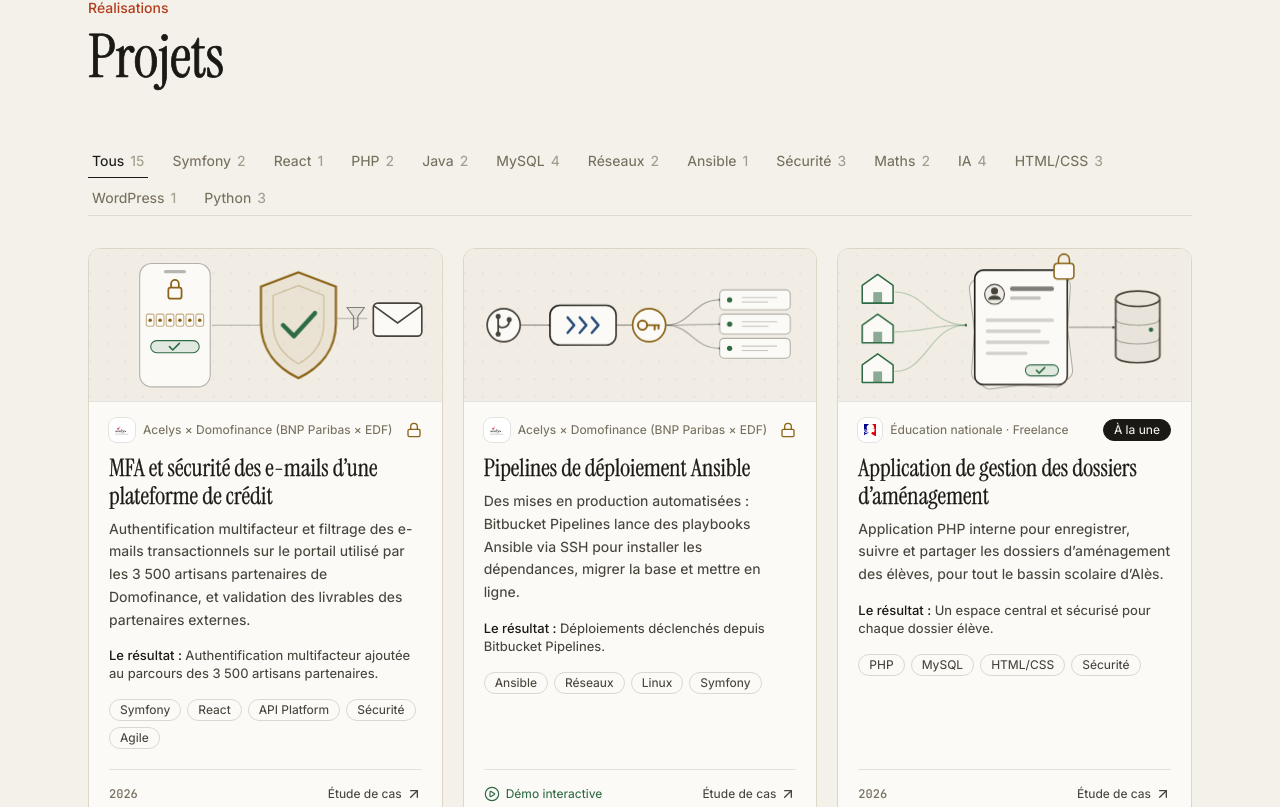
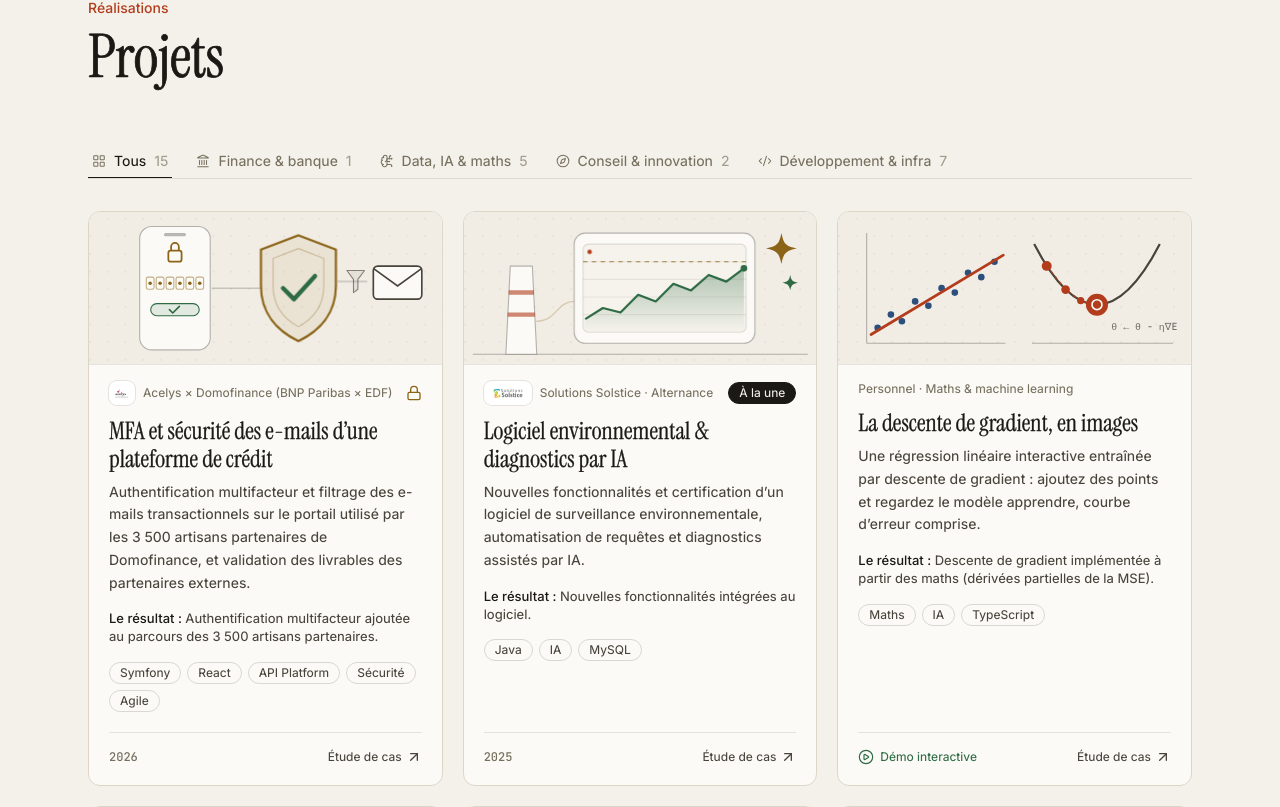
Before and after one commit to RobinCanovas/portfolio, a React (Vite) app: page / in a window 1280 px wide. Shown: the part 2613-3420 px from the top of the page. Built offline with nearby package versions, Linux system fonts and the light colour scheme.

Commit message:
feat: filter projects by field in grid and navigation

```diff
--- a/src/App.tsx
+++ b/src/App.tsx
@@ -17,7 +17,7 @@ import { BackToTop, LocalTime } from './components/fx/Extras';
 import { StackLine } from './components/fx/StackLine';
 import { AnimatePresence, motion } from 'framer-motion';
 import { findExperience, findProject, profile } from './data/profile';
-import type { Tech } from './types';
+import type { Domain } from './types';
 
 const ExperiencePage = lazy(() => import('./pages/ExperiencePage').then((m) => ({ default: m.ExperiencePage })));
 const ProjectPage = lazy(() => import('./pages/ProjectPage').then((m) => ({ default: m.ProjectPage })));
@@ -79,7 +79,7 @@ function Portfolio() {
   useKonami(triggerHyperMode);
   usePauseOffscreen();
   const route = useRoute();
-  const [filter, setFilter] = useState<Tech | 'All'>('All');
+  const [filter, setFilter] = useState<Domain | 'All'>('All');
   const [contactOpen, setContactOpen] = useState(false);
   const [paletteOpen, setPaletteOpen] = useState(false);
   const previousRoute = useRef(route.name);
@@ -94,8 +94,8 @@ function Portfolio() {
   const closePalette = useCallback(() => setPaletteOpen(false), []);
   const openExperience = useCallback((id: string) => navigate(href.experience(id)), []);
   const openProject = useCallback((id: string) => navigate(href.project(id)), []);
-  const filterProjects = useCallback((tech: Tech | 'All') => {
-    setFilter(tech);
+  const filterProjects = useCallback((domain: Domain | 'All') => {
+    setFilter(domain);
     navigate(href.section('projects'));
   }, []);
 
--- /dev/null
+++ b/src/components/DomainIcon.tsx
@@ -0,0 +1,9 @@
+import { BrainCircuit, Code2, Compass, Landmark, LayoutGrid } from 'lucide-react';
+import type { Domain } from '../types';
+
+const ICONS = { All: LayoutGrid, finance: Landmark, data: BrainCircuit, business: Compass, dev: Code2 } as const;
+
+export function DomainIcon({ domain, className = 'size-4' }: { domain: Domain | 'All'; className?: string }) {
+  const Icon = ICONS[domain];
+  return <Icon className={`shrink-0 text-ink-3 ${className}`} strokeWidth={1.75} aria-hidden="true" />;
+}
--- a/src/components/Navbar.tsx
+++ b/src/components/Navbar.tsx
@@ -7,9 +7,9 @@ import { useActiveSection } from '../hooks/useActiveSection';
 import { useContent, useLang } from '../i18n';
 import type { UiKey } from '../i18n/ui';
 import { href, navigate } from '../router';
-import type { Tech } from '../types';
+import type { Domain } from '../types';
 import { Logo } from './Logo';
-import { TechIcon } from './TechIcon';
+import { DomainIcon } from './DomainIcon';
 import { CompanyLogo, LogoTile } from './ui';
 
 type MenuId = 'experience' | 'projects' | 'goals';
@@ -24,7 +24,7 @@ const LINKS: { id: string; label: UiKey; menu?: MenuId }[] = [
 const SECTION_IDS = ['home', ...LINKS.map((l) => l.id), 'contact'];
 
 export interface NavActions {
-  onFilter: (tech: Tech | 'All') => void;
+  onFilter: (domain: Domain | 'All') => void;
   onOpenExperience: (id: string) => void;
   onFocusProject: (id: string) => void;
   onContact: () => void;
@@ -33,7 +33,7 @@ export interface NavActions {
   onHome?: boolean;
 }
 
-const countFor = (c: Content, tech: Tech | 'All') => (tech === 'All' ? c.projects.length : c.projects.filter((p) => p.stack.includes(tech)).length);
+const countFor = (c: Content, domain: Domain | 'All') => (domain === 'All' ? c.projects.length : c.projects.filter((p) => p.domain === domain).length);
 
 /** FR / EN switch — English is the default language. */
 function LangToggle({ className = '' }: { className?: string }) {
@@ -159,21 +159,21 @@ function ProjectsPanel({ onFilter, onFocusProject, close }: { onFilter: NavActio
     <div className="grid w-[min(92vw,680px)] grid-cols-[1fr_1.1fr] gap-2 p-2">
       <div>
         <p className="px-3 pt-2 pb-1 text-xs text-ink-3">{t('nav.filter')}</p>
-        <ul className="grid grid-cols-2 gap-0.5">
-          {(['All', ...c.projectFilters] as const).map((tech, i) => (
-            <motion.li key={tech} initial={{ opacity: 0 }} animate={{ opacity: 1 }} transition={{ delay: i * 0.015, duration: 0.2 }}>
+        <ul className="grid grid-cols-1 gap-0.5">
+          {(['All', ...c.domains] as const).map((domain, i) => (
+            <motion.li key={domain} initial={{ opacity: 0 }} animate={{ opacity: 1 }} transition={{ delay: i * 0.015, duration: 0.2 }}>
               <button
                 type="button"
                 data-menu-item
                 onClick={() => {
                   close();
-                  onFilter(tech);
+                  onFilter(domain);
                 }}
                 className="group flex w-full items-center gap-2.5 rounded-lg px-3 py-2 text-left text-sm text-ink-2 transition-colors hover:bg-ink/[0.04] hover:text-ink"
               >
-                <TechIcon tech={tech} />
-                <span className="flex-1 truncate">{tech === 'All' ? t('nav.allProjects') : c.tech(tech)}</span>
-                <span className="font-mono text-[10px] text-ink-3">{countFor(c, tech)}</span>
+                <DomainIcon domain={domain} />
+                <span className="flex-1 truncate">{domain === 'All' ? t('nav.allProjects') : t(`domain.${domain}`)}</span>
+                <span className="font-mono text-[10px] text-ink-3">{countFor(c, domain)}</span>
               </button>
             </motion.li>
           ))}
@@ -558,18 +558,18 @@ export function Navbar({ onFilter, onOpenExperience, onFocusProject, onContact,
               </Accordion>
               <Accordion title={t('nav.projects')} open={section === 'projects'} onToggle={() => setSection((s) => (s === 'projects' ? null : 'projects'))}>
                 <div className="flex flex-wrap gap-2 px-2">
-                  {(['All', ...c.projectFilters] as const).map((tech) => (
+                  {(['All', ...c.domains] as const).map((domain) => (
                     <button
-                      key={tech}
+                      key={domain}
                       type="button"
                       onClick={mobilePick(() => {
-                        onFilter(tech);
+                        onFilter(domain);
                       })}
                       className="group inline-flex items-center gap-1.5 rounded-full border border-ink/15 px-3 py-1.5 font-mono text-xs text-ink-2 hover:border-ink/40"
                     >
-                      <TechIcon tech={tech} className="size-3.5" />
-                      {tech === 'All' ? t('nav.allProjects') : c.tech(tech)}
-                      <span className="text-ink-3">{countFor(c, tech)}</span>
+                      <DomainIcon domain={domain} className="size-3.5" />
+                      {domain === 'All' ? t('nav.allProjects') : t(`domain.${domain}`)}
+                      <span className="text-ink-3">{countFor(c, domain)}</span>
                     </button>
                   ))}
                 </div>
--- a/src/components/Projects.tsx
+++ b/src/components/Projects.tsx
@@ -3,19 +3,25 @@ import { AnimatePresence, motion } from 'framer-motion';
 import { ArrowUpRight, Lock, PlayCircle } from 'lucide-react';
 import { useContent, useLang } from '../i18n';
 import { href } from '../router';
-import type { Tech } from '../types';
+import type { Domain } from '../types';
+import { DomainIcon } from './DomainIcon';
 import { ProjectVisual } from './ProjectVisual';
 import { Badge, CompanyLogo, Section } from './ui';
 
 interface Props {
-  filter: Tech | 'All';
-  onFilter: (tech: Tech | 'All') => void;
+  filter: Domain | 'All';
+  onFilter: (domain: Domain | 'All') => void;
 }
 
 export function Projects({ filter, onFilter }: Props) {
   const { t, lang } = useLang();
   const c = useContent();
-  const visible = useMemo(() => (filter === 'All' ? c.projects : c.projects.filter((p) => p.stack.includes(filter))), [filter, c.projects]);
+  // Grouped by field, in the order of c.domains; within a field the order of the data is kept.
+  const visible = useMemo(() => {
+    if (filter !== 'All') return c.projects.filter((p) => p.domain === filter);
+    const rank = (d: Domain) => c.domains.indexOf(d);
+    return [...c.projects].sort((a, b) => rank(a.domain) - rank(b.domain));
+  }, [filter, c.projects, c.domains]);
   const allLabel = lang === 'fr' ? 'Tous' : 'All';
   // Hovering (or focusing) a card tells its illustration's story again.
   const [replays, setReplays] = useState<Record<string, number>>({});
@@ -24,20 +30,21 @@ export function Projects({ filter, onFilter }: Props) {
   return (
     <Section id="projects" eyebrow={t('section.projects')} title={t('section.projects.title')}>
       <div role="toolbar" aria-label={t('proj.filter')} className="-mx-4 mb-8 flex gap-x-5 gap-y-1 overflow-x-auto border-b border-ink/10 px-4 sm:mx-0 sm:flex-wrap sm:px-0">
-        {(['All', ...c.projectFilters] as const).map((tech) => {
-          const count = tech === 'All' ? c.projects.length : c.projects.filter((p) => p.stack.includes(tech)).length;
-          const on = filter === tech;
+        {(['All', ...c.domains] as const).map((domain) => {
+          const count = domain === 'All' ? c.projects.length : c.projects.filter((p) => p.domain === domain).length;
+          const on = filter === domain;
           return (
             <button
-              key={tech}
+              key={domain}
               type="button"
               aria-pressed={on}
-              onClick={() => onFilter(tech)}
-              className={`inline-flex shrink-0 items-center gap-1.5 border-b px-1 py-1.5 text-sm transition-colors duration-200 ${
+              onClick={() => onFilter(domain)}
+              className={`inline-flex shrink-0 items-center gap-2 border-b px-1 py-1.5 text-sm transition-colors duration-200 ${
                 on ? 'border-ink text-ink' : 'border-transparent text-ink-3 hover:text-ink'
               }`}
             >
-              {tech === 'All' ? allLabel : c.tech(tech)} <span className="text-ink-4">{count}</span>
+              <DomainIcon domain={domain} className="size-3.5" />
+              {domain === 'All' ? allLabel : t(`domain.${domain}`)} <span className="text-ink-4">{count}</span>
             </button>
           );
         })}
@@ -92,7 +99,7 @@ export function Projects({ filter, onFilter }: Props) {
 
                   <div className="mt-4 mb-5 flex flex-wrap gap-1.5">
                     {p.stack.map((tech) => (
-                      <Badge key={tech} active={tech === filter}>
+                      <Badge key={tech}>
                         {c.tech(tech)}
                       </Badge>
                     ))}
--- a/src/i18n/ui.ts
+++ b/src/i18n/ui.ts
@@ -135,7 +135,11 @@ export const ui = {
     'nav.career': 'Career',
     'nav.background': 'Background',
     'nav.timeline': 'Full timeline',
-    'nav.filter': 'Filter by tech',
+    'nav.filter': 'Filter by field',
+    'domain.finance': 'Finance & banking',
+    'domain.data': 'Data, AI & maths',
+    'domain.business': 'Consulting & innovation',
+    'domain.dev': 'Software & infrastructure',
     'nav.featured': 'Featured',
     'nav.allProjects': 'All projects',
     'nav.experienceMenu': 'Experience menu',
@@ -176,7 +180,7 @@ export const ui = {
     'exp.also': 'Also',
     'exp.confidential': 'Confidential',
 
-    'proj.filter': 'Filter projects by technology',
+    'proj.filter': 'Filter projects by field',
     'proj.featured': 'Featured',
     'proj.demo': 'Interactive demo',
     'proj.case': 'Case study',
@@ -421,7 +425,11 @@ export const ui = {
     'nav.career': 'Parcours',
     'nav.background': 'Formation',
     'nav.timeline': 'Tout le parcours',
-    'nav.filter': 'Filtrer par techno',
+    'nav.filter': 'Filtrer par domaine',
+    'domain.finance': 'Finance & banque',
+    'domain.data': 'Data, IA & maths',
+    'domain.business': 'Conseil & innovation',
+    'domain.dev': 'Développement & infra',
     'nav.featured': 'À la une',
     'nav.allProjects': 'Tous les projets',
     'nav.experienceMenu': 'Menu expériences',
@@ -462,7 +470,7 @@ export const ui = {
     'exp.also': 'Aussi',
     'exp.confidential': 'Confidentiel',
 
-    'proj.filter': 'Filtrer les projets par technologie',
+    'proj.filter': 'Filtrer les projets par domaine',
     'proj.featured': 'À la une',
     'proj.demo': 'Démo interactive',
     'proj.case': 'Étude de cas',
```
Also changed, not shown: 1 other file (tests, documents, lock files or other folders).
